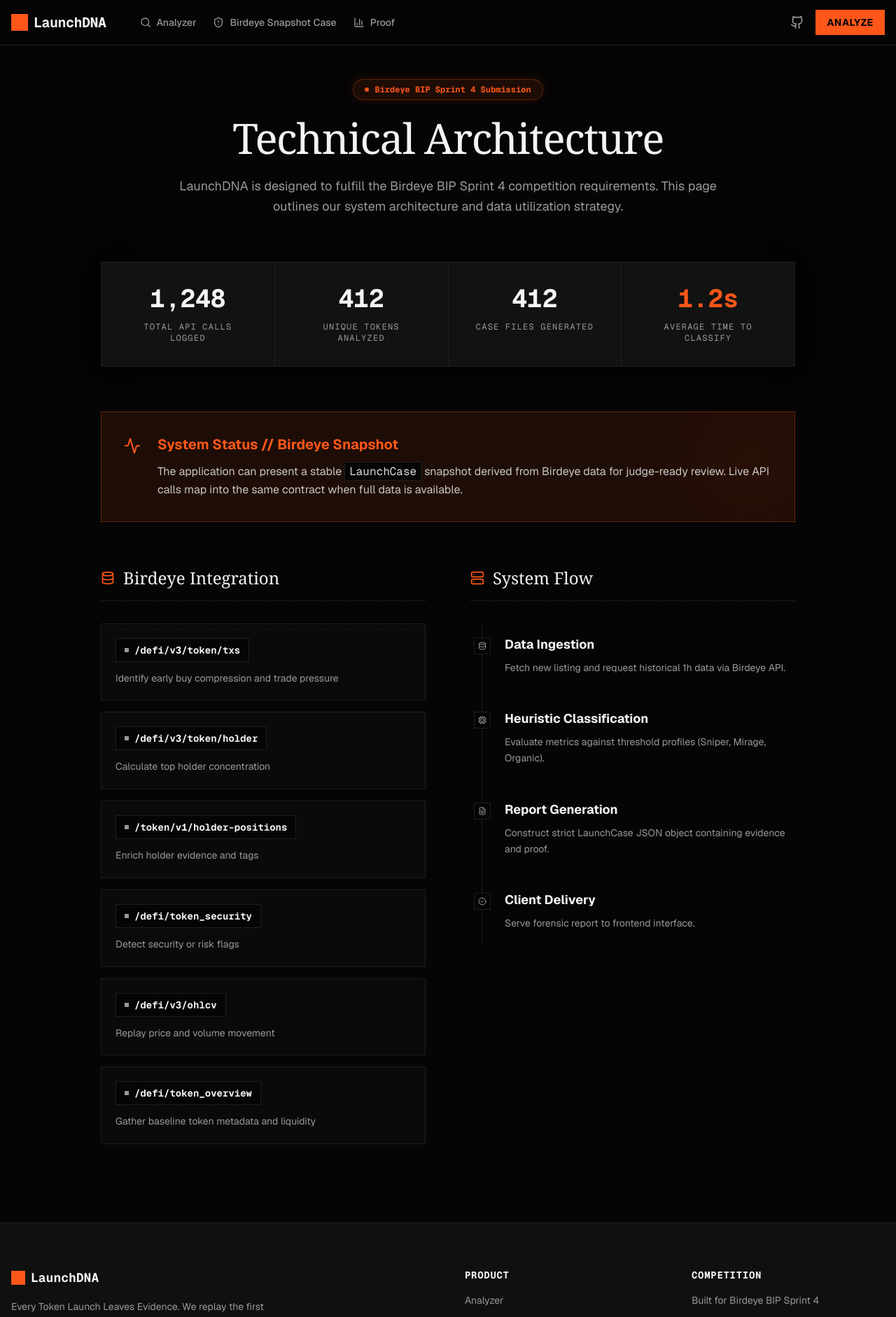
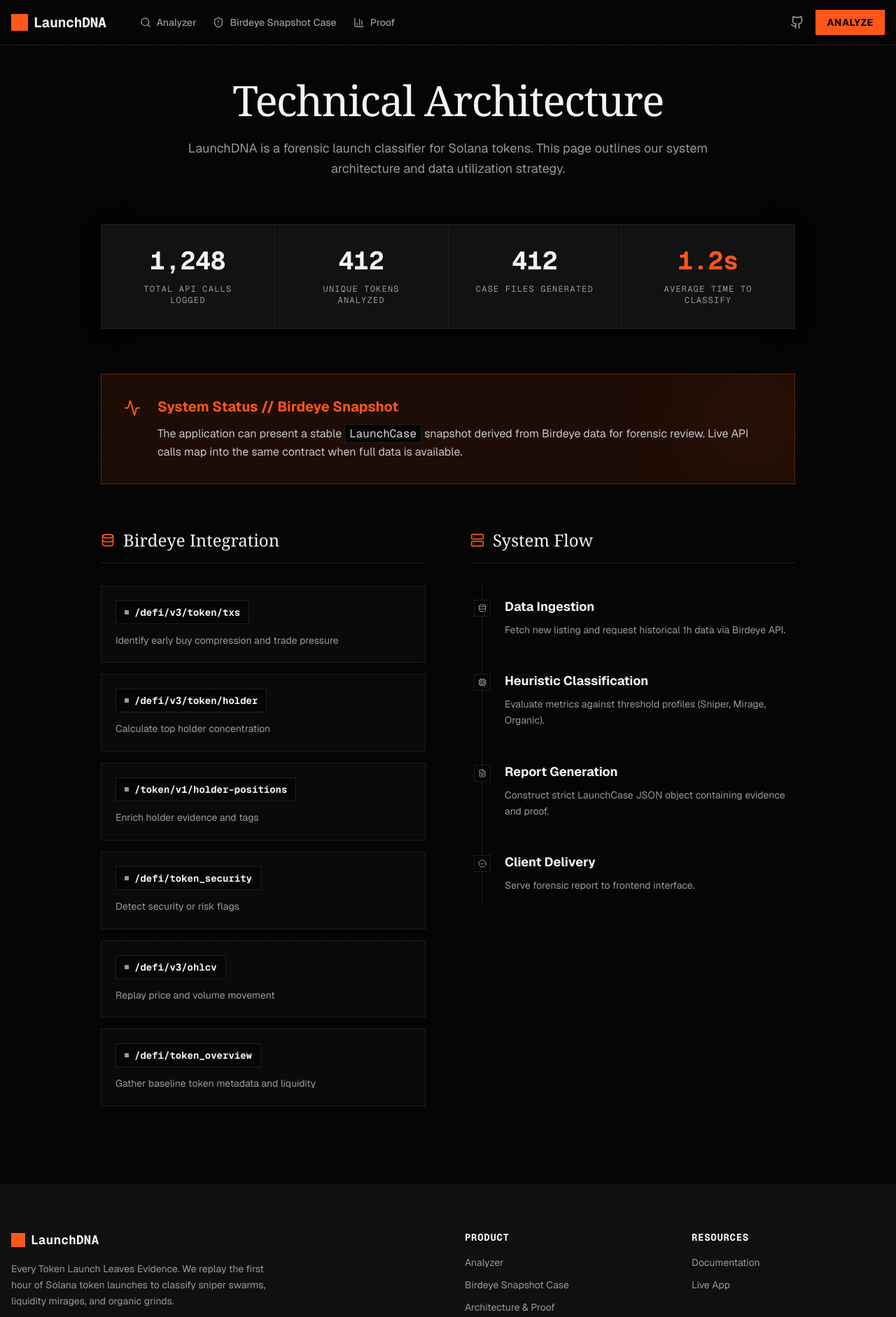
Before and after one commit to justhenix/launchdna, a Next.js app: page /proof in a window 1280 px wide. Shown: the top 1882 px of the page at 70% size. Built offline with nearby package versions, Linux system fonts and the light colour scheme.

Commit message:
feat: update README placeholder and UI components for clarity and improved user experience

```diff
--- a/app/case/[address]/page.tsx
+++ b/app/case/[address]/page.tsx
@@ -267,7 +267,7 @@
       {data.dataMode === "mock" && (
         <div className="mb-12 -mt-6 text-xs font-mono text-ldna-muted flex items-center gap-2">
           <Database className="w-3.5 h-3.5" />
-          <span>Captured from Birdeye data for stable judging and demo playback.</span>
+          <span>Captured from Birdeye data for forensic analysis and demo playback.</span>
         </div>
       )}
 
@@ -293,7 +293,6 @@
             <h2 className="text-xs font-mono font-bold text-ldna-muted uppercase tracking-widest mb-6 border-b border-ldna-grid pb-3 flex flex-col sm:flex-row justify-between items-start sm:items-end gap-3">
               <span className="flex items-center gap-2"><BarChart3 className="w-4 h-4" /> 02 / First-Hour Replay</span>
               <span className="text-[10px] bg-ldna-accent/10 text-ldna-accent px-2 py-1 border border-ldna-accent/20 flex items-center gap-1.5">
-                SOURCE: BIRDEYE
                 <TooltipLabel label="OHLCV" className="uppercase tracking-widest" align="start" />
               </span>
             </h2>
@@ -395,7 +394,6 @@
             <h2 className="text-xs font-mono font-bold text-ldna-muted uppercase tracking-widest mb-6 border-b border-ldna-grid pb-3 flex flex-col sm:flex-row justify-between items-start sm:items-end gap-3">
               <span className="flex items-center gap-2"><Users className="w-4 h-4 shrink-0" /> 05 / Top Holders</span>
               <span className="flex flex-wrap items-center gap-2">
-                <span className="text-[10px] bg-ldna-accent/10 text-ldna-accent px-2 py-1 border border-ldna-accent/20">SOURCE: BIRDEYE</span>
                 <TooltipLabel
                   label="Holder Concentration"
                   className="text-[10px] bg-ldna-panel border border-ldna-grid px-2 py-1 text-ldna-muted uppercase tracking-widest"
@@ -432,7 +430,6 @@
             <section>
               <h2 className="text-xs font-mono font-bold text-ldna-muted uppercase tracking-widest mb-6 border-b border-ldna-grid pb-3 flex flex-col sm:flex-row justify-between items-start sm:items-end gap-3">
                 <span className="flex items-center gap-2"><ShieldAlert className="w-4 h-4 shrink-0" /> Labeled Wallets</span>
-                <span className="text-[10px] bg-ldna-accent/10 text-ldna-accent px-2 py-1 border border-ldna-accent/20">SOURCE: BIRDEYE</span>
               </h2>
               <div className="bg-ldna-panel/80 border border-ldna-grid p-8">
                 <div className="space-y-5">
@@ -457,7 +454,6 @@
                   <TooltipLabel label="Trade Pressure" align="start" />
                 </span>
               </span>
-              <span className="text-[10px] bg-ldna-accent/10 text-ldna-accent px-2 py-1 border border-ldna-accent/20">SOURCE: BIRDEYE</span>
             </h2>
             <div className="bg-ldna-panel/80 border border-ldna-grid p-8">
               <div className="grid grid-cols-2 gap-6 mb-8">
--- a/app/page.tsx
+++ b/app/page.tsx
@@ -22,10 +22,6 @@
 
         <div className="container mx-auto px-4 relative z-10">
           <div className="max-w-4xl mx-auto text-center">
-            <div className="inline-flex items-center gap-2 px-4 py-1.5 text-xs font-mono font-bold text-ldna-accent border border-ldna-accent/30 bg-ldna-accent/10 rounded-full mb-8 shadow-[0_0_15px_rgba(255,87,26,0.15)]">
-              <span className="w-2 h-2 rounded-full bg-ldna-accent animate-pulse" />
-              <span>Birdeye BIP Sprint 4</span>
-            </div>
             <h1 className="text-5xl md:text-7xl font-serif font-medium tracking-tight mb-8 leading-tight">
               Every Token Launch<br />
               <span className="text-ldna-muted">Leaves Evidence.</span>
@@ -172,7 +168,7 @@
               ))}
             </div>
             <div className="mt-6 text-xs font-mono text-ldna-muted">
-              Captured from Birdeye data for stable judging and demo playback.
+              Captured from Birdeye data for forensic analysis and demo playback.
             </div>
           </div>
         </div>
--- a/app/proof/page.tsx
+++ b/app/proof/page.tsx
@@ -22,13 +22,9 @@
       <div className="fixed inset-0 pointer-events-none bg-[radial-gradient(circle_at_center,var(--tw-gradient-stops))] from-ldna-accent/5 via-ldna-bg to-ldna-bg -z-10 mix-blend-screen" />
 
       <div className="mb-16 text-center max-w-3xl mx-auto">
-        <div className="inline-flex items-center gap-2 px-4 py-1.5 text-xs font-mono font-bold text-ldna-accent border border-ldna-accent/30 bg-ldna-accent/10 rounded-full mb-6 shadow-[0_0_15px_rgba(255,87,26,0.15)]">
-          <span className="w-1.5 h-1.5 bg-ldna-accent rounded-full animate-pulse" />
-          Birdeye BIP Sprint 4 Submission
-        </div>
         <h1 className="text-4xl md:text-6xl font-serif mb-6 tracking-tight">Technical Architecture</h1>
         <p className="text-ldna-muted text-lg leading-relaxed">
-          LaunchDNA is designed to fulfill the Birdeye BIP Sprint 4 competition requirements.
+          LaunchDNA is a forensic launch classifier for Solana tokens.
           This page outlines our system architecture and data utilization strategy.
         </p>
       </div>
@@ -52,7 +48,7 @@
             System Status // Birdeye Snapshot
           </h3>
           <p className="text-ldna-text/80 leading-relaxed text-sm md:text-base">
-            The application can present a stable <code className="bg-ldna-bg px-1.5 py-0.5 border border-ldna-grid font-mono text-ldna-text/90">LaunchCase</code> snapshot derived from Birdeye data for judge-ready review.
+            The application can present a stable <code className="bg-ldna-bg px-1.5 py-0.5 border border-ldna-grid font-mono text-ldna-text/90">LaunchCase</code> snapshot derived from Birdeye data for forensic review.
             Live API calls map into the same contract when full data is available.
           </p>
         </div>
--- a/components/Footer.tsx
+++ b/components/Footer.tsx
@@ -39,10 +39,11 @@
           </div>
 
           <div>
-            <h4 className="font-mono text-sm font-bold mb-4 uppercase tracking-wider text-ldna-text">Competition</h4>
+            <h4 className="font-mono text-sm font-bold mb-4 uppercase tracking-wider text-ldna-text">Resources</h4>
             <ul className="space-y-3 text-sm text-ldna-muted">
-              <li>Built for Birdeye BIP Sprint 4</li>
-              <li>Superteam Earn Submission</li>
+              <li>
+                <a href="#" className="hover:text-ldna-accent transition-colors">Documentation</a>
+              </li>
               <li>
                 <a href="#" className="hover:text-ldna-accent transition-colors">Live App</a>
               </li>
--- a/components/InfoTooltip.tsx
+++ b/components/InfoTooltip.tsx
@@ -27,7 +27,7 @@
   "Partial Evidence":
     "Some Birdeye endpoints returned incomplete data, usually because the token is very new.",
   "Birdeye Snapshot":
-    "A stable case file generated from Birdeye-derived data so judges can review the product even when live tokens are incomplete.",
+    "A stable case file generated from Birdeye-derived data so users can review the findings even when live tokens are incomplete.",
 };
 
 type TooltipAlign = "start" | "center" | "end";
```
Also changed, not shown: 1 other file (tests, documents, lock files or other folders).
